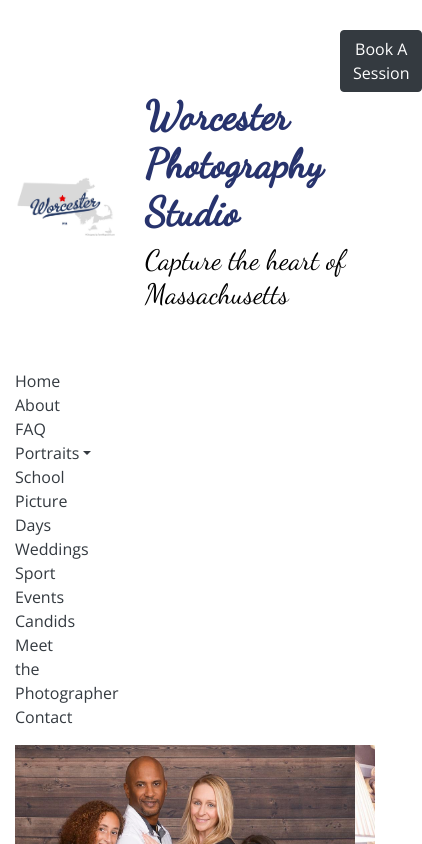
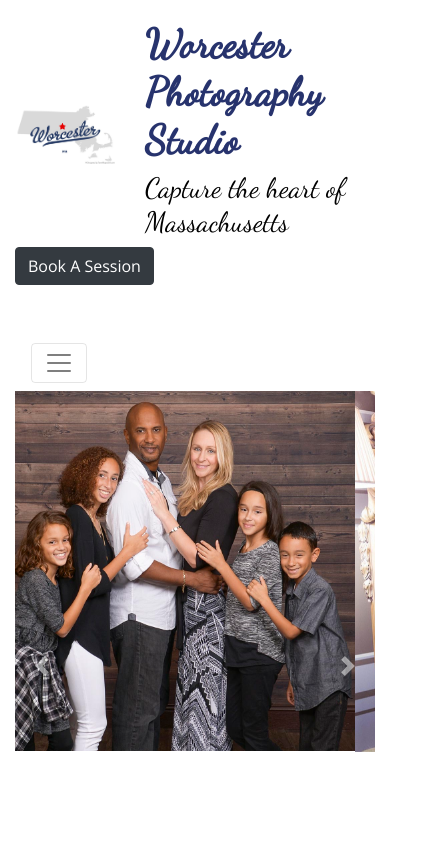
Before and after one commit to mluwong/Bootstrap-Photography-Business-Website, a website: page index.html in a window 390 px wide. Shown: the top 844 px of the page, 422 px wide, since content can reach past the window. Drawn offline with nearby package versions, Linux system fonts and the light colour scheme.

Commit message:
Made home page responsive

```diff
--- a/aboutus.html
+++ b/aboutus.html
@@ -0,0 +1,53 @@
+<!DOCTYPE html>
+<html lang="en">
+
+<head>
+    <!-- Required meta tags always come first -->
+    <meta charset="utf-8" />
+    <meta name="viewport" content="width=device-width, initial-scale=1" />
+
+    <!-- build:css css/main.css -->
+    <link rel="stylesheet" href="node_modules/bootstrap/dist/css/bootstrap.min.css" />
+    <link rel="stylesheet" href="node_modules/font-awesome/css/font-awesome.min.css" />
+    <link rel="stylesheet" href="node_modules/bootstrap-social/bootstrap-social.css" />
+    <link rel="stylesheet" href="css/styles.css" />
+    <!-- endbuild -->
+    <link rel="stylesheet" href="https://fonts.googleapis.com/css?family=Dancing+Script|Open+Sans" />
+
+
+    <title>Welcome to Worcester Photography Studio</title>
+</head>
+
+<body>
+    <nav class="navbar navbar-expand-sm navbar-dark sticky-top">
+        <div class="container">
+            <button class="navbar-toggler btn-dark" type="button" data-toggle="collapse" data-target="#nucampNavbar">
+                <span class="navbar-toggler-icon"></span>
+            </button>
+            <div class="collapse navbar-collapse" id="nucampNavbar">
+                <ul class="navbar-nav">
+                    <li class="nav item active"><a class="nav-link" href="#"><i class="fa fa-home fa-lg"></i> Home</a>
+                    </li>
+                    <li class="nav item"><a class="nav-link" href="aboutus.html"><i class="fa fa-info fa-lg"></i>
+                            About</a></li>
+                    <li class="nav item"><a class="nav-link" href="#"><i class="fa fa-list fa-lg"></i> Sites</a></li>
+                    <li class="nav item"><a class="nav-link" href="contactus.html"><i
+                                class="fa fa-address-card fa-lg"></i> Contact</a></li>
+                </ul>
+            </div>
+        </div>
+    </nav>
+
+
+<footer>
+
+</footer>
+
+   <!-- build:js js/main.js -->
+   <script src="node_modules/jquery/dist/jquery.slim.min.js"></script>
+   <script src="node_modules/popper.js/dist/umd/popper.min.js"></script>
+   <script src="node_modules/bootstrap/dist/js/bootstrap.min.js"></script>
+   <script src="js/scripts.js"></script>
+   <!-- endbuild -->
+</body>
+</html>
--- a/css/styles.css
+++ b/css/styles.css
@@ -73,8 +73,9 @@ b {
   object-position:50% 50%;
  }
 
- .btn-toolbar {
-  margin-top: 30px;
-}
+p { margin:0 }
 
-p { margin:0 }
+.top-buffer { margin-top:20px; }
+
+.navbar-dark {
+  background-color: #901CAD; }
--- a/index.html
+++ b/index.html
@@ -20,18 +20,24 @@
 
 <body>
     <div class="container">
-        <div class="row">
-            <div class="col-10">
+        <div class="row top-buffer">
+            <div class="col-4 col-sm-3 col-md-2 align-self-center">
+                <img src="img2/worcesterlogo.jpg" class="img-fluid" />
             </div>
             <div class="col">
-                <div class="btn-toolbar">
+                <h1><b>Worcester Photography Studio</b></h1>
+                <h3>Capture the heart of Massachusetts</h3>
+            </div>
+
+            <div class="col-sm-2">
                 <button type="button" class="btn btn-dark" data-toggle="modal" data-target="#reserveModal">
                     Book A Session</a>
                 </button>
             </div>
         </div>
     </div>
-    </div>
+
+
 
 
     <div id="reserveModal" class="modal fade" role="dialog">
@@ -71,7 +77,8 @@
                                 <label class="col-sm-6 col-form-label">Location</label>
                                 <div class="btn-group btn-group-toggle col-2" data-toggle="buttons">
                                     <label class="btn btn-light form-control">
-                                        <input type="radio" value="locationType" name="studio" id="locationStudio" checked> Studio
+                                        <input type="radio" value="locationType" name="studio" id="locationStudio"
+                                            checked> Studio
                                     </label>
                                     <label class="btn btn-light form-control">
                                         <input type="radio" value="locationType" name="other" id="locationOther"> Other
@@ -95,23 +102,16 @@
         </div>
     </div>
 
-    <div class="container">
-        <div class="row">
-            <div class="col-4 col-sm-3 col-md-2 align-self-center">
-                <img src="img2/worcesterlogo.jpg" class="img-fluid" />
-            </div>
-            <div class="col">
-                <h1><b>Worcester Photography Studio</b></h1>
-                <h3>Capture the heart of Massachusetts</h3>
-            </div>
-        </div>
-    </div>
 
     <div class="container">
         <div class="row row-content">
-            <div class="col-2 wrapper">
+            <div class="col-sm-2 wrapper">
                 <!-- Sidebar -->
-                <nav id="sidebar">
+                <nav class="navbar navbar-light navbar-expand-sm" id="sidebar">
+                    <button class="navbar-toggler" type="button" data-toggle="collapse" data-target="#sidebar">
+                        <span class="navbar-toggler-icon"></span>
+                    </button>
+                    <div class="collapse navbar-collapse" id="sidebar">
                         <ul class="list-unstyled components">
                             <li class="active">
                                 <a href="#" class="text-dark">Home</a>
@@ -156,9 +156,10 @@
                                 <a href="meetphotographer.html" class="text-dark">Meet the Photographer</a>
                             </li>
                             <li>
-                            <a href="contactus.html" class="text-dark" >Contact</a>
+                                <a href="contactus.html" class="text-dark">Contact</a>
                             </li>
                         </ul>
+                    </div>
                 </nav>
             </div>
 
```
Lines whose indentation alone changed are shown as unchanged.
